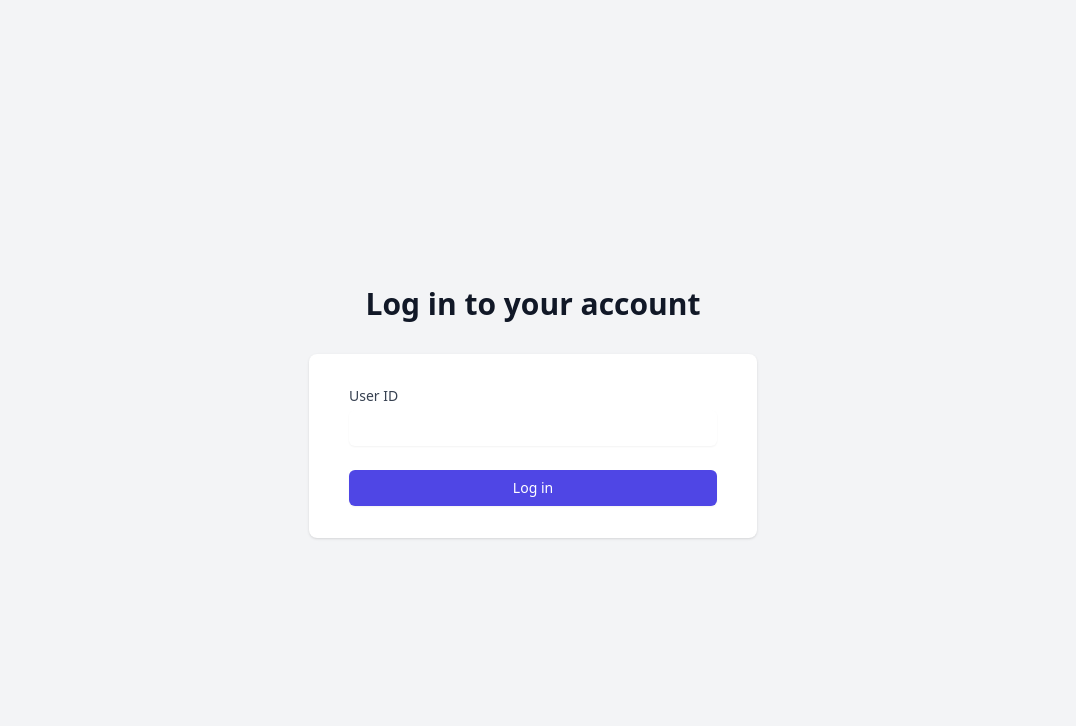
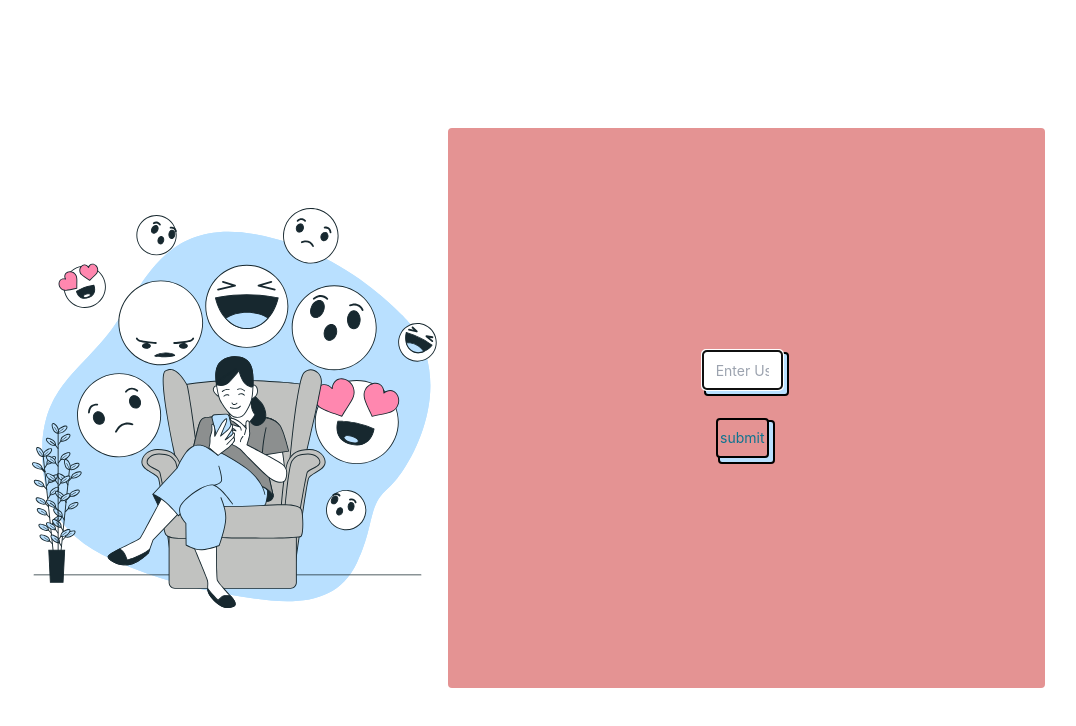
Before and after one commit to nayanrabiul/Emotion-Sharing-website, a React (Vite) app: page /login in a window 1280 px wide. Shown: the top 726 px of the page, without its empty margins (107-1183 px from the left). Built offline with nearby package versions, Linux system fonts and the light colour scheme.

Commit message:
login redegined , img correction,layout fix,bug

```diff
--- a/components/Form/FormInput.jsx
+++ b/components/Form/FormInput.jsx
@@ -1,33 +1,77 @@
 import { Form, Space, Row, Col } from "antd";
-import {Border} from "../common/Border";
-export const FormInput = ({
+import { Border } from "../common/Border";
+
+const FormInput = ({
   name,
   label,
-  rules,
+  rules = [],
+  required = false,
+
+  textArea,
   span,
   initialValue = "",
   autoFocus = false,
   placeholder,
   defaultValue,
+  onChange,
 }) => {
+  let initRules = [
+    {
+      required: required,
+      message: <p className="text-cyan-900 my-1">Please provide a value</p>,
+    },
+  ];
+
   return (
     <Form.Item
       name={name}
       label={label}
-      rules={rules}
+      rules={[...initRules, ...rules]}
       autoFocus={autoFocus}
-      textarea
       initialValue={initialValue}
     >
-      <Border span={span}>
-        <input
-          name={name}
-          autoFocus={true}
-          defaultValue={defaultValue}
-          className="border w-full px-3 dark:bg-dark dark:border-main dark:text-support"
-          placeholder={placeholder}
-        />
-      </Border>
+      {textArea ? (
+        <Row>
+          <Col
+            className="bg-support border-2 border-black rounded relative flex"
+            span={span}
+            offset={(24 - span) / 2}
+          >
+            <div className="p-5 rounded">
+              <textarea
+                onChange={onChange}
+                autoFocus={true}
+                defaultValue={defaultValue}
+                className="border w-full px-3 dark:bg-dark dark:border-main dark:text-support"
+                placeholder={placeholder}
+              />
+              <input />
+            </div>
+          </Col>
+        </Row>
+      ) : (
+        <div className="min-w-full">
+          <Row>
+            <Col
+              className="bg-support border-2 border-black rounded relative flex"
+              span={span}
+              offset={(24 - span) / 2}
+            >
+              <div className="p-5 rounded">
+                <input
+                  onChange={onChange}
+                  autoFocus={true}
+                  defaultValue={defaultValue}
+                  className="border w-full px-3 dark:bg-dark dark:border-main dark:text-support"
+                  placeholder={placeholder}
+                />
+              </div>
+            </Col>
+          </Row>
+          <div className="bg-support"></div>
+        </div>
+      )}
     </Form.Item>
   );
 };
+export default FormInput;
--- a/components/common/Dropdown.jsx
+++ b/components/common/Dropdown.jsx
@@ -33,9 +33,7 @@ function Dropdown({ user, setUser }) {
             onClick={() => {
               setUser(null);
               localStorage.removeItem("user");
-              openSuccessNotification(
-                `User Log-out successfully`
-              );
+              openSuccessNotification(`User Log-out successfully`);
               return <Navigate to="/"></Navigate>;
             }}
           >
--- a/components/home_page/HeroSection.jsx
+++ b/components/home_page/HeroSection.jsx
@@ -56,27 +56,27 @@ const HeroSection = () => {
             <div className="w-full border relative h-[200px] rounded-lg bg-main center">
               <img
                 className="w-11 h-11 absolute top-6 left-32"
-                src="./sad.svg"
+                src="/sad.svg"
               />
               <img
                 className="w-11 h-11 absolute bottom-2 left-24"
-                src="./heart.svg"
+                src="/heart.svg"
               />
 
               <img
                 className="w-11 h-11 absolute top-8 right-32"
-                src="./smile.svg"
+                src="/smile.svg"
               />
               <img
                 className="w-11 h-11 absolute bottom-12 right-32"
-                src="./double-heart.svg"
+                src="/double-heart.svg"
               />
 
               <div className="p-4 relative center">
                 <div className="w-[55%] relative text-center">
                   <img
                     className=" w-11 h-11 absolute left-20 -top-6"
-                    src="./highlight.svg"
+                    src="/highlight.svg"
                   />
                   <h1 className="text-4xl mb-4 font-bold text-white">
                     Share Your Feeling
--- a/components/home_page/SearchBox.jsx
+++ b/components/home_page/SearchBox.jsx
@@ -1,16 +1,16 @@
 import React, { useState, useEffect, useRef } from "react";
-import { Input, Dropdown, Menu, Pagination, Form, Modal } from "antd";
+import { Input, Dropdown, Menu, Pagination, Form, Modal, Row, Col } from "antd";
 import { useFetch } from "../../helpers/hooks.js";
 import { fetchPosts } from "../../helpers/backend_helper.js";
-import { FormInput } from "../Form/FormInput.jsx";
 import { BsArrowRight } from "react-icons/bs";
 import { GiCrossedBones } from "react-icons/gi";
 import { SearchBorder } from "../common/Border.jsx";
 import { useNavigate } from "react-router-dom";
+import FormInput from "../Form/FormInput.jsx";
 
 function SearchBox() {
   const navigate = useNavigate();
-
+  const [form] = Form.useForm();
   const [posts, getPosts] = useFetch(fetchPosts, {}, false); //dont fetch on mount
   const [searchQuery, setSearchQuery] = useState("");
   const [currentPage, setCurrentPage] = useState(1);
@@ -101,12 +101,17 @@ function SearchBox() {
   };
 
   return (
-    <div>
+    <div className="">
       <Form
         onChange={handleIputFocus}
         onFinish={(values) => console.log(values)}
       >
-        <FormInput name={"search"} placeholder={"Search..."} textarea />
+        <FormInput
+          span={16}
+          form={form}
+          name={"value"}
+          placeholder={"Search..."}
+        />
       </Form>
 
       <Dropdown
--- a/components/layout/Nav.tsx
+++ b/components/layout/Nav.tsx
@@ -26,13 +26,13 @@ const Nav = () => {
   return (
     <nav>
       <Row className="pt-5">
-        <Col span={3}>
+        <Col span={4}>
           <Link to={`/`}>
             <img className={"h-11 w-11"} src={"/logo.svg"} alt={"logo"} />
           </Link>
         </Col>
-        <Col xs={14} md={17}>
-          <div className="w-full">
+        <Col xs={14} md={16}>
+          <div className="w-full ">
             <SearchBox />
           </div>
         </Col>
--- a/routes/route_helper/CheckLogin.tsx
+++ b/routes/route_helper/CheckLogin.tsx
@@ -4,10 +4,9 @@ import {AuthContext} from '../../contexts/AuthProvider';
 
 const CheckLogin = ({children}) => {
     const {user} = useContext(AuthContext);
-
-        console.log("here")
     if (user) {
-        return <Navigate to={`/user/${user}`}/>;
+        console.log(user,"fkasjlkdjfajsdf")
+        return <Navigate to={`/user/${user.id}`}/>;
     }
     else{
         return children;
--- a/src/pages/Login.jsx
+++ b/src/pages/Login.jsx
@@ -1,89 +1,84 @@
+import { Col, Form, Row } from "antd";
 import React, { useContext, useEffect, useState } from "react";
 import { useNavigate } from "react-router-dom";
 import {
   openErrorNotification,
   openSuccessNotification,
 } from "../../components/common/alert.js";
+import { Border } from "../../components/common/Border.jsx";
+import FormInput from "../../components/Form/FormInput.jsx";
 import { AuthContext } from "../../contexts/AuthProvider.jsx";
 import { fetchUsers } from "../../helpers/backend_helper.js";
 import { useFetch } from "../../helpers/hooks";
 
 const Login = () => {
-  const [userId, setUserId] = useState("");
+  const [form] = Form.useForm();
+  const navigate = useNavigate();
   const { user, setUser } = useContext(AuthContext);
-  const navigate = useNavigate();
-
-  const handleInputChange = (e) => {
-    setUserId(e.target.value);
-  };
+  const [userId, setUserId] = useState(null);
   const [userProfile, getUserProfile] = useFetch(fetchUsers, {}, false); //dont load initially
 
-  const router = () => {
+  useEffect(() => {
+    if (!!userProfile) {
       if (userProfile?.length > 0) {
-      console.log(userId);
-      setUser(userProfile);
-      localStorage.setItem("user", JSON.stringify(userProfile));
+        form.resetFields();
+        setUser(userProfile[0]);
+        localStorage.setItem("user", JSON.stringify(userProfile[0]));
         openSuccessNotification(
-        `User ${userProfile.username} logged in Successfully`
+          `User ${userProfile[0].username} logged in Successfully`
         );
         navigate(`/user/${userId}`);
       } else {
-      console.log("er", userId);
+        console.log("er");
         openErrorNotification(
           `Wrong Credential`,
           "Please enter correct 'userId' to login..."
         );
       }
-  };
+    }
+  }, [userProfile]);
 
-  const handleSubmit = async (e) => {
-    e.preventDefault();
-    await getUserProfile({ id: userId });
-    router();
+  useEffect(() => {
+    if (!!userId) {
+      getUserProfile({ id: userId });
+    }
+  }, [userId]);
+
+  const handleFinish = async (values) => {
+    console.log(values, "fajslkjkf");
+    setUserId(values.userID);
   };
 
   return (
-    <div className="min-h-screen bg-gray-100 flex flex-col justify-center py-12 sm:px-6 lg:px-8">
-      <div className="sm:mx-auto sm:w-full sm:max-w-md">
-        <h2 className="mt-6 text-center text-3xl font-extrabold text-gray-900">
-          Log in to your account
-        </h2>
+    <div className="w-full min-h-screen p-32">
+      <div className=" w-full h-[70vh]">
+        <Row className="h-full ">
+          <Col className="center" span={10}>
+            <img src="theme_pic.svg" alt="Theme Picture"></img>
+          </Col>
+          <Col className="center bg-main rounded " span={14}>
+            <div className={"w-full"}>
+              <Form
+                form={form}
+                className="px-64"
+                layout="vertical"
+                onFinish={handleFinish}
+              >
+                <FormInput
+                  span={24}
+                  placeholder="Enter User Id..."
+                  name={"userID"}
+                  required
+                />
+                <Border>
+                  <button className="border bg-main text-cyan-700">
+                    submit
+                  </button>
+                </Border>
+              </Form>
             </div>
-
-      <div className="mt-8 sm:mx-auto sm:w-full sm:max-w-md">
-        <div className="bg-white py-8 px-4 shadow sm:rounded-lg sm:px-10">
-          <form className="space-y-6" onSubmit={handleSubmit}>
-            <div>
-              <label
-                htmlFor="user_id"
-                className="block text-sm font-medium text-gray-700"
-              >
-                User ID
-              </label>
-              <div className="mt-1">
-                <input
-                  id="user_id"
-                  name="user_id"
-                  type="text"
-                  autoComplete="username"
-                  required
-                  value={userId}
-                  onChange={handleInputChange}
-                  className="appearance-none block w-full px-3 py-2  border-gray-300 rounded-md shadow-sm placeholder-gray-400 focus:outline-none focus:ring-indigo-500 focus:border-indigo-500 sm:text-sm"
-                />
-              </div>
-            </div>
-
-            <div>
-              <button
-                type="submit"
-                className="w-full flex justify-center py-2 px-4  border-transparent rounded-md shadow-sm text-sm font-medium text-white bg-indigo-600 hover:bg-indigo-700 focus:outline-none focus:ring-2 focus:ring-offset-2 focus:ring-indigo-500"
-              >
-                Log in
-              </button>
-            </div>
-          </form>
-        </div>
+          </Col>
+        </Row>
       </div>
     </div>
   );
```
Also changed, not shown: components/home_page/Posts.jsx (+11 -10 lines), public/theme_pic.svg (added). Lines whose indentation alone changed are shown as unchanged.
